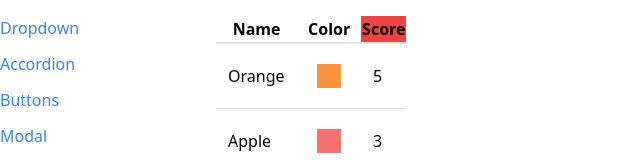
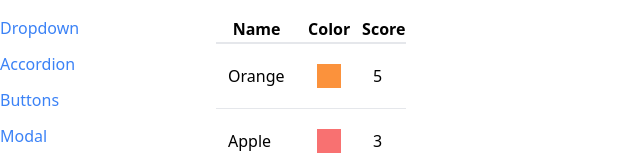
Before and after one commit to shreesh30/Components, a React (Create React App) app: page /table in a window 1280 px wide. Shown: the top 160 px of the page, without its empty margins (0-640 px from the left). Built offline with nearby package versions, Linux system fonts and the light colour scheme.

Commit message:
added sort value in config object

```diff
--- a/src/components/Table.js
+++ b/src/components/Table.js
@@ -1,3 +1,5 @@
+import { Fragment } from "react";
+
 function Table({ data, config, keyFunc }) {
   const renderedRows = data.map((rowData) => {
     const renderedCells = config.map((column) => {
@@ -16,7 +18,7 @@ function Table({ data, config, keyFunc }) {
 
   const renderedHeaders = config.map((column) => {
     if (column.header) {
-      return column.header();
+      return <Fragment key={column.label}>{column.header()}</Fragment>;
     }
     return <th key={column.label}>{column.label}</th>;
   });
--- a/src/pages/TablePage.js
+++ b/src/pages/TablePage.js
@@ -17,7 +17,9 @@ function TablePage() {
     {
       label: "Score",
       render: (fruit) => fruit.score,
-      header: () => <th className="bg-red-500">Score</th>,
+      //   Need to add header in SortableTable component
+      //   header: () => <th className="bg-red-500">Score</th>,
+      sortValue: (fruit) => fruit.score,
     },
   ];
 
```
